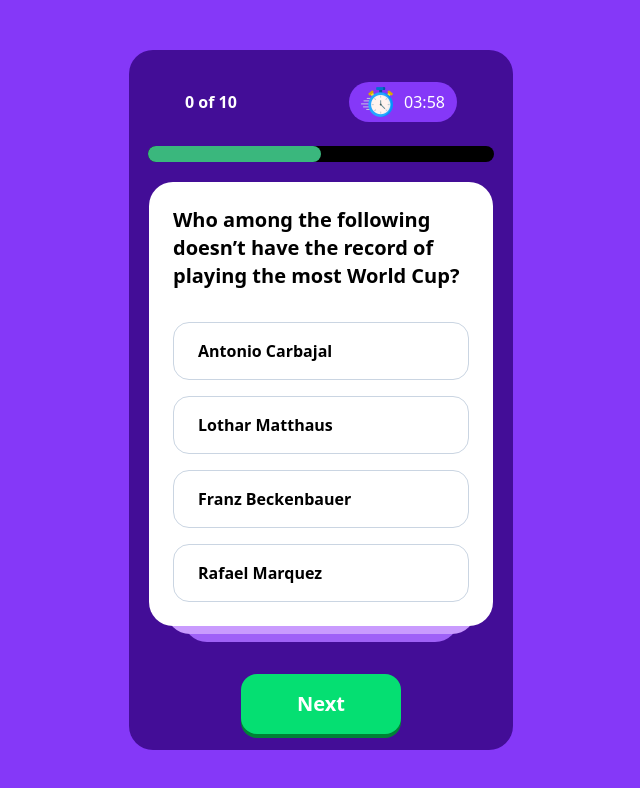
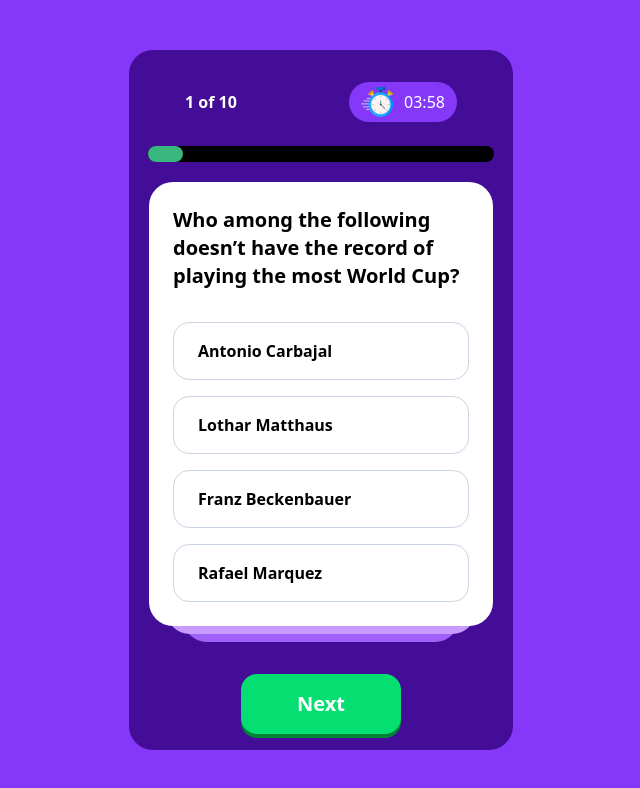
Before and after one commit to 11saim/React-Projects, a React (Vite) app in the folder Quiz App/: page / in a window 1280 px wide. Shown: the top 788 px of the page, without its empty margins (319-959 px from the left). Built offline with nearby package versions, Linux system fonts and the light colour scheme.

Commit message:
Total Question & Progress Bar Are Dynamic

```diff
--- a/Quiz App/src/components/Header.jsx
+++ b/Quiz App/src/components/Header.jsx
@@ -1,18 +1,21 @@
 import React from "react";
 import Timer from "./Timer";
 
-export default function Header() {
+export default function Header({ currQues, totalQues }) {
   return (
     <div className="flex my-4 flex-col space-y-6">
       <div className="flex justify-around items-center">
         <p className="text-white font-bold">
-          {0} of {10}
+          {currQues} of {totalQues}
         </p>
         <Timer />
       </div>
       <div className="progress-bar">
         <div className="w-[90%] h-4 bg-black m-auto rounded-[40px]">
-          <div className="w-[50%] h-4 bg-[#3ab77d] rounded-[40px]"></div>
+          <div
+            className="h-4 bg-[#3ab77d] rounded-[40px] transition-all"
+            style={{ width: `${(currQues / totalQues) * 100}%` }}
+          ></div>
         </div>
       </div>
     </div>
--- a/Quiz App/src/components/QuizApp.jsx
+++ b/Quiz App/src/components/QuizApp.jsx
@@ -6,12 +6,13 @@ import { useEffect, useState } from "react";
 
 function QuizApp() {
   const [data, setData] = useState(null);
+  const [currQues, setcurrQues] = useState(1);
   useEffect(() => {
     async function fetchData() {
       try {
         const response = await fetch("../../public/data.json");
         const jsonData = await response.json();
-        setData(jsonData);
+        setData([...jsonData]);
       } catch (error) {
         console.error("Failed to fetch data:", error);
       }
@@ -21,7 +22,7 @@ function QuizApp() {
 
   return data ? (
     <div className="bg-[#430d97] w-96 rounded-3xl m-2 py-4">
-      <Header />
+      <Header currQues={currQues} totalQues={data.length} />
       <Main />
       <Button />
     </div>
```
